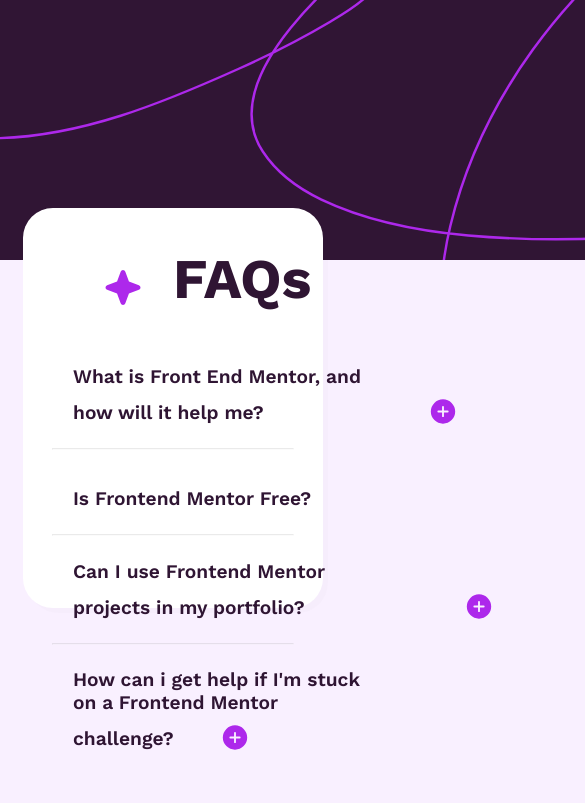
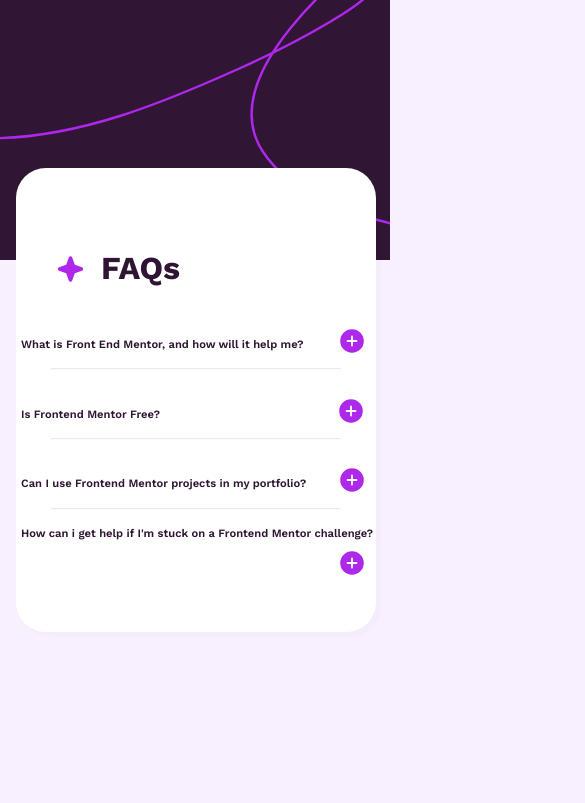
Before and after one commit to Shuayb-Dev/RResponsive-FAQ-Accordion-Page, a plain HTML site: page index.html in a window 390 px wide. Shown: the top 803 px of the page, 585 px wide, since content can reach past the window. Drawn offline with nearby package versions, Linux system fonts and the light colour scheme.

Commit message:
Final Responsive FAQ Accoridian Page

```diff
--- a/index.html
+++ b/index.html
@@ -25,7 +25,6 @@
               src="/imgs/icon-plus.svg"
               alt="plus icon sign"
               onclick="showHiddenOne()"
-              style="position: relative; left: 158px"
             />
             <p id="show">
               Frontend Mentor offers realistic coding challenges to help
@@ -43,7 +42,6 @@
               src="/imgs/icon-plus.svg"
               alt="plus icon sign"
               onclick="showHiddenTwo()"
-              style="position: relative; left: 405px"
             />
             <p id="showTwo">
               Yes, Frontend Mentor offers both free and premium coding
@@ -61,7 +59,6 @@
               src="/imgs/icon-plus.svg"
               alt="plus icon sign"
               onclick="showHiddenThree()"
-              style="position: relative; left: 153px"
             />
             <p id="showThree">
               Yes, you can use projects completed on Frontend Mentor in your
@@ -85,7 +82,7 @@
               portfolio. It's an excellent way to showcase your skills to
               potential employers!
             </p>
-          </h2>
+
         </div>
       </div>
     </main>
--- a/style.css
+++ b/style.css
@@ -7,6 +7,26 @@ body {
   background-repeat: no-repeat;
   flex-direction: column; /* Set flex direction to column */
   background-color: hsl(275, 100%, 97%);
+}
+
+#buttonImg {
+  position: relative;
+  left: 158px;
+}
+
+#buttonImgTwo {
+  position: relative;
+  left: 403px;
+}
+
+#buttonImgThree {
+  position: relative;
+  left: 153px;
+}
+
+#buttonImgFour {
+  position: relative;
+  left: 42px;
 }
 
 .faqContainer {
@@ -41,13 +61,23 @@ body {
   display: none;
 }
 
+#hiddenOne {
+  display: none;
+}
+
 .faq img {
   padding: 0px;
   margin: 0px;
   position: relative;
   top: 8px;
-  left: 40px;
+  left: 95px;
   display: inline;
+  height: 30px;
+  width: 30px;
+}
+
+.accordionContainer {
+  display: flex;
 }
 
 .faq h1 {
@@ -83,15 +113,76 @@ hr {
 
 @media only screen and (max-width: 900px) {
   body {
-    height: 300px;
-    width: 300px;
+    height: 400px;
     background-size: 300%;
+    overflow: hidden;
   }
 
   .faqContainer {
-    width: 300px;
-    height: 400px;
-    left: 15px;
-    top: 200px;
+    width: 360px;
+    height: auto;
+    left: 1px;
+    top: 160px;
+  }
+
+  .faq p {
+    color: hsl(292, 16%, 49%);
+    font-weight: 400;
+    font-size: 0.8rem;
+    text-align: justify;
+    width: 100%; /* Set width to 100% to fill the container */
+    max-width: 350px; /* Add max-width to prevent the paragraph from becoming too wide */
+    word-wrap: break-word; /* or overflow-wrap: break-word; */
+  }
+
+  .faq h1 {
+    font-family: "Work Sans", sans-serif;
+    color: hsl(292, 42%, 14%);
+    font-weight: 700;
+    position: relative;
+    left: 10px;
+    font-size: 2rem;
+  }
+
+  .faq h1::before {
+    content: ""; /* Remove url() and specify content as an empty string */
+    background-image: url(imgs/icon-star.svg); /* Set the background image */
+    background-size: contain; /* Adjust background size to fit */
+    background-repeat: no-repeat; /* Prevent the background image from repeating */
+    display: inline-block; /* Make the pseudo-element an inline block */
+    width: 30px; /* Set the width of the pseudo-element */
+    height: 30px; /* Set the height of the pseudo-element */
+    margin-right: 15px; /* Adjust margin as needed */
+    position: relative;
+    top: 35px;
+  }
+
+  .faq h2 {
+    font-family: "Work Sans", sans-serif;
+    color: hsl(292, 42%, 14%);
+    font-weight: 600;
+    position: relative;
+    left: 5px;
+    font-size: 0.7rem;
+  }
+
+  #buttonImg {
+    position: relative;
+    left: 30px;
+  }
+
+  #buttonImgTwo {
+    position: relative;
+    left: 173px;
+  }
+
+  #buttonImgThree {
+    position: relative;
+    left: 27px;
+  }
+
+  #buttonImgFour {
+    position: relative;
+    left: 316px;
   }
 }
```
